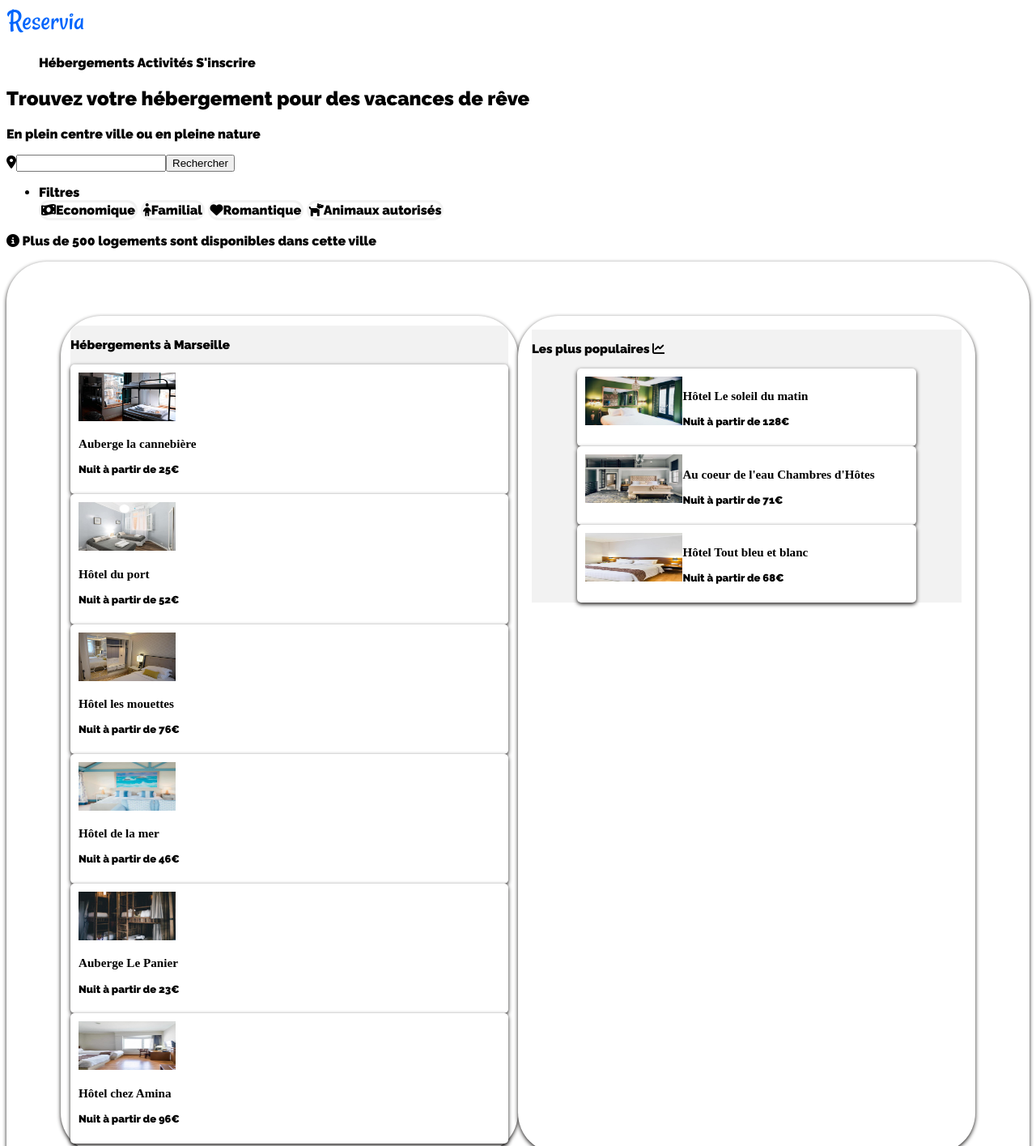
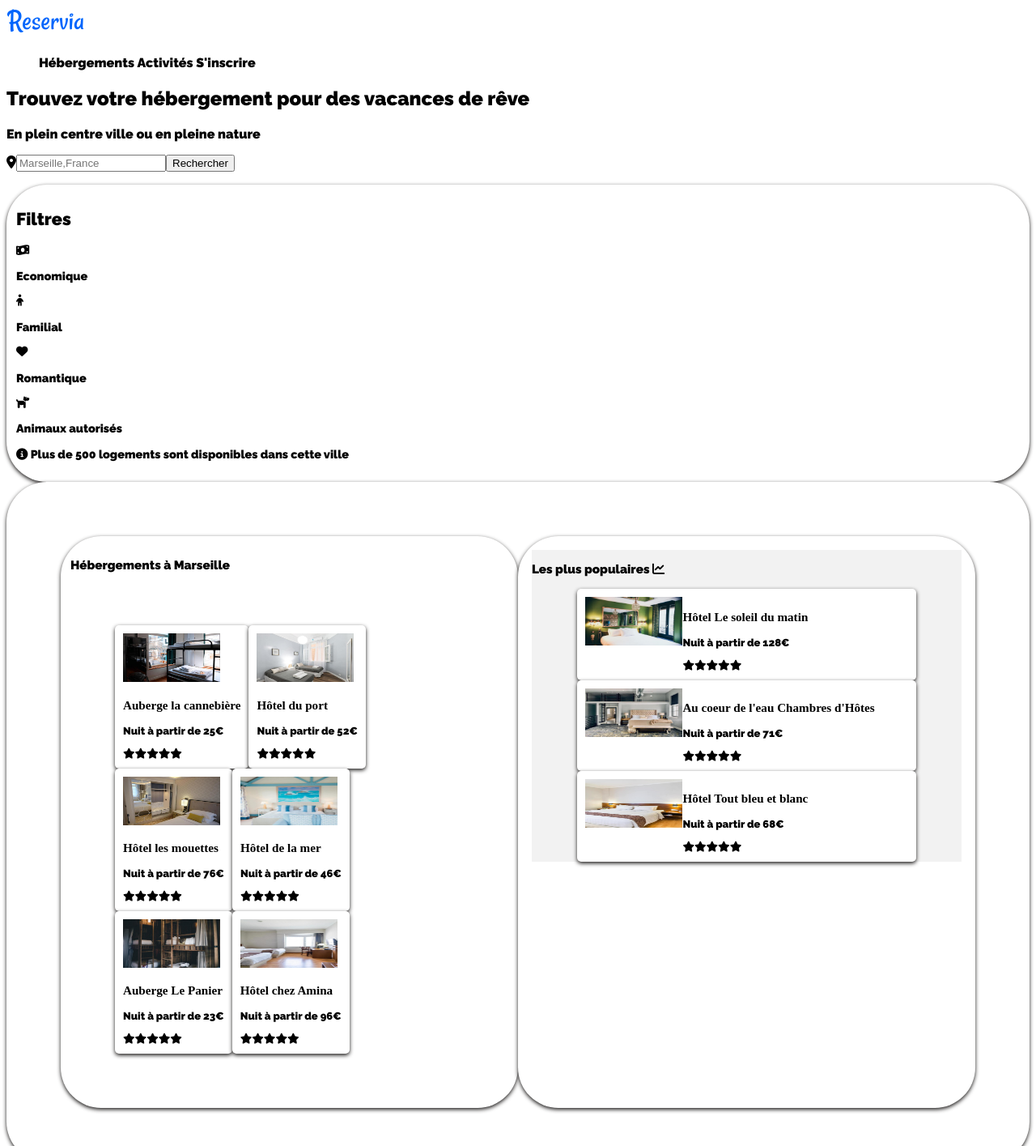
Before and after one commit to Korinne87/CorinneRoux_2_26102020, a plain HTML site: page Reservia.html in a window 1280 px wide. Shown: the part 5-1420 px from the top of the page at 81% size. Drawn offline with Linux system fonts and the light colour scheme; files whose address does not match are found by name.

Commit message:
etoiles,icones bleues, amélioration filtres

```diff
--- a/Reservia.html
+++ b/Reservia.html
@@ -1,5 +1,5 @@
 <!DOCTYPE html>
-<html>
+<html lang=fr>
 <head>
 	<meta charset="utf-8" />
 	<title>Réservia</title>
@@ -8,9 +8,10 @@
 </head>
 <body>
 	<div id="bloc_page">
-		<header>
 
 
+
+		<header>
 	<div id="logo">
 	<img src="images/logo/Reservia.png" alt="logo Reservia" />
 </div>
@@ -28,34 +29,61 @@
 <h2>Trouvez votre hébergement pour des vacances de rêve</h2>
 <p>En plein centre ville ou en pleine nature</p>
 
-	<p><form method="post" action="traitementphp"><i class="fas fa-map-marker-alt"></i><input type="search placeholder=" name="the_search"><input type="submit" value="Rechercher"></form></p>
 
 
-<ul>
-	<li>Filtres</li>
 
-		<li class="Filtre"><i class="fas fa-money-bill-wave"></i><a href="Economique.html">Economique</a></li>
-	<li class="Filtre"><i class="fas fa-child"></i><a href="Familial.html">Familial</a></li>
-	<li class="Filtre"><i class="fas fa-heart"></i><a href="Romantique.html">Romantique</a></li>
-	<li class="Filtre"><i class="fas fa-dog"></i><a href="Animaux autorisés.html">Animaux autorisés</a></li>
-</ul>
+	<p><form method="post" action="traitementphp"><i class="fas fa-map-marker-alt"></i><input type="text" placeholder=Marseille,France name="the_search"><input type="submit" value="Rechercher" class=btn></form></p>
+</header>
+
+<!--FILTRES-->
+
+
+ <section>
+                <div id="conteneurfiltre">
+                    <h2 class="titrefiltre">Filtres</h2>
+                    <div class="btnfiltre">
+                        <div class="iconefiltre">
+                            <i class="fas fa-money-bill-wave fas-bouton"></i>
+                        </div>
+                        <p class="nomfiltre">Economique</p>
+                    </div>
+                    <div class="btnfiltre">
+                        <div class="iconefiltre">
+                            <i class="fas fa-child fas-bouton"></i>
+                        </div>
+                        <p class="nomfiltre">Familial</p>
+                    </div>
+                    <div class="btnfiltre">
+                        <div class="iconefiltre">
+                            <i class="fas fa-heart fas-bouton"></i>
+                        </div>
+                        <p class="nomfiltre">Romantique</p>
+                    </div>
+                    <div class="btnfiltre">
+                        <div class="iconefiltre">
+                            <i class="fas fa-dog fas-bouton"></i>
+                        </div>
+                        <p class="nomfiltre">Animaux autorisés</p>
+                    </div>
+                </div>
+
 
 <p><i class="fas fa-info-circle"></i> Plus de 500 logements sont disponibles dans cette ville</p>
-</header>
+</section>
 
 <section>
 	<div id="conteneur">
 <section>
-	<div id ="conteneur1">
+
 		<div class="photo">
 	<h1>Hébergements à Marseille</h1>
-
+	<div id="conteneur">
 		<article class="hbgt">
 		<img src="images/hebergements/4_small/marcus-loke-WQJvWU_HZFo-unsplash.jpg" alt="Auberge La Cannebiere" />
 		<div>
 			<h3>Auberge la cannebière</h3>
 			<p>Nuit à partir de <strong>25€</strong></p>
-
+			<i class="fas fa-star"></i><i class="fas fa-star"></i><i class="fas fa-star"></i><i class="fas fa-star"></i><i class="fas fa-star grey-star"></i>
 		</div>
 		</article>
 
@@ -63,8 +91,8 @@
 		<img src="images/hebergements/4_small/fred-kleber-gTbaxaVLvsg-unsplash.jpg" alt="Hôtel du port" />
 		<div>
 			<h3>Hôtel du port</h3>
-			<p>Nuit à partir de 52€</p>
-
+			<p>Nuit à partir de 52<strong>€</strong></p>
+		<i class="fas fa-star"></i><i class="fas fa-star"></i><i class="fas fa-star"></i><i class="fas fa-star"></i><i class="fas fa-star"></i>
 		</div>
 	</article>
 
@@ -72,8 +100,8 @@
 		<img src="images/hebergements/4_small/reisetopia-B8WIgxA_PFU-unsplash.jpg" alt="Hôtel Les mouettes" />
 		<div>
 			<h3>Hôtel les mouettes</h3>
-			<p>Nuit à partir de 76€</p>
-
+			<p>Nuit à partir de 76<strong>€</strong></p>
+			<i class="fas fa-star"></i><i class="fas fa-star"></i><i class="fas fa-star"></i><i class="fas fa-star"></i><i class="fas fa-star grey-star"></i>
 		</div>
 	</article>
 
@@ -82,7 +110,8 @@
 		<img src="images/hebergements/4_small/annie-spratt-Eg1qcIitAuA-unsplash.jpg" alt="Hôtel de la mer" />
 		<div>
 			<h3>Hôtel de la mer</h3>
-			<p>Nuit à partir de 46€</p>
+			<p>Nuit à partir de 46<strong>€</strong></p>
+			<i class="fas fa-star"></i><i class="fas fa-star"></i><i class="fas fa-star"></i><i class="fas fa-star grey-star"></i><i class="fas fa-star grey-star"></i>
 		</div>
 	</article>
 
@@ -91,6 +120,7 @@
 		<div>
 			<h3>Auberge Le Panier</h3>
 			<p>Nuit à partir de <strong>23€</strong></p>
+			<i class="fas fa-star"></i><i class="fas fa-star"></i><i class="fas fa-star"></i><i class="fas fa-star"></i><i class="fas fa-star grey-star"></i>
 		</div>
 	</article>
 
@@ -99,7 +129,8 @@
 		<img src="images/hebergements/4_small/febrian-zakaria-M6S1WvfW68A-unsplash.jpg" alt="Hôtel chez Amina" />
 		<div>
 			<h3>Hôtel chez Amina</h3>
-			<p>Nuit à partir de 96€</p>
+			<p>Nuit à partir de 96<strong>€</strong></p>
+			<i class="fas fa-star"></i><i class="fas fa-star"></i><i class="fas fa-star"></i><i class="fas fa-star"></i><i class="fas fa-star"></i>
 		</div>
 	</article>
 
@@ -118,7 +149,8 @@
 <img src="images/hebergements/4_small/emile-guillemot-Bj_rcSC5XfE-unsplash.jpg" alt="Hôtel Le soleil du matin" />
 <div>
 	<h3>Hôtel Le soleil du matin</h3>
-	<p>Nuit à partir de 128€</p>
+	<p>Nuit à partir de 128<strong>€</strong></p>
+	<i class="fas fa-star"></i><i class="fas fa-star"></i><i class="fas fa-star"></i><i class="fas fa-star"></i><i class="fas fa-star"></i>
 </div>
 </article>
 
@@ -127,6 +159,7 @@
 <div>
 	<h3>Au coeur de l'eau Chambres d'Hôtes</h3>
 	<p>Nuit à partir de 71€</p>
+	<i class="fas fa-star"></i><i class="fas fa-star"></i><i class="fas fa-star"></i><i class="fas fa-star"></i><i class="fas fa-star grey-star"></i>
 </div>
 </article>
 
@@ -134,7 +167,8 @@
 <img src="images/hebergements/4_small/febrian-zakaria-sjvU0THccQA-unsplash.jpg" alt="Hôtel Tout bleu et blanc" />
 <div>
 	<h3>Hôtel Tout bleu et blanc</h3>
-	<p>Nuit à partir de 68€</p>
+	<p>Nuit à partir de 68<strong>€</strong></p>
+	<i class="fas fa-star"></i><i class="fas fa-star"></i><i class="fas fa-star"></i><i class="fas fa-star"></i><i class="fas fa-star grey-star"></i>
 </div>
 </article>
 </section>
@@ -144,9 +178,10 @@
 
 
 <section>
-	<div id="conteneur3">
+
 	<div class="photo">
 	<h1>Activités à Marseille</h1>
+	<div id="conteneur3">
 	<article class="hbgt2">
 <img src="images/activites/4_small/reno-laithienne-QUgJhdY5Fyk-unsplash.jpg" alt="Vieux Port" />
 <div>
@@ -196,7 +231,7 @@
 
 <footer>
 	<div id="a_propos">
-	<h2>A propos</h2>
+	<h3>A propos</h3>
 	<div id="liste_a_propos">
 	<ul>
 	<li><a href="#">Fonctionnement du site</a></li>
@@ -207,7 +242,7 @@
 </div>
 
 	<div id="nos_hebergements">
-	<h2>Nos hébergements</h2>
+	<h3>Nos hébergements</h3>
 	<div id="liste_nos_hebergements">
 	<ul>
 	<li><a href="#">Charte qualité</a></li>
@@ -217,7 +252,7 @@
 </div>
 
 	<div id="assistance">
-	<h2>Assistance</h2>
+	<h3>Assistance</h3>
 	<div id="liste_assistance">
 	<ul>
 	<li><a href="#">Centre d'aide</a></li>
```
